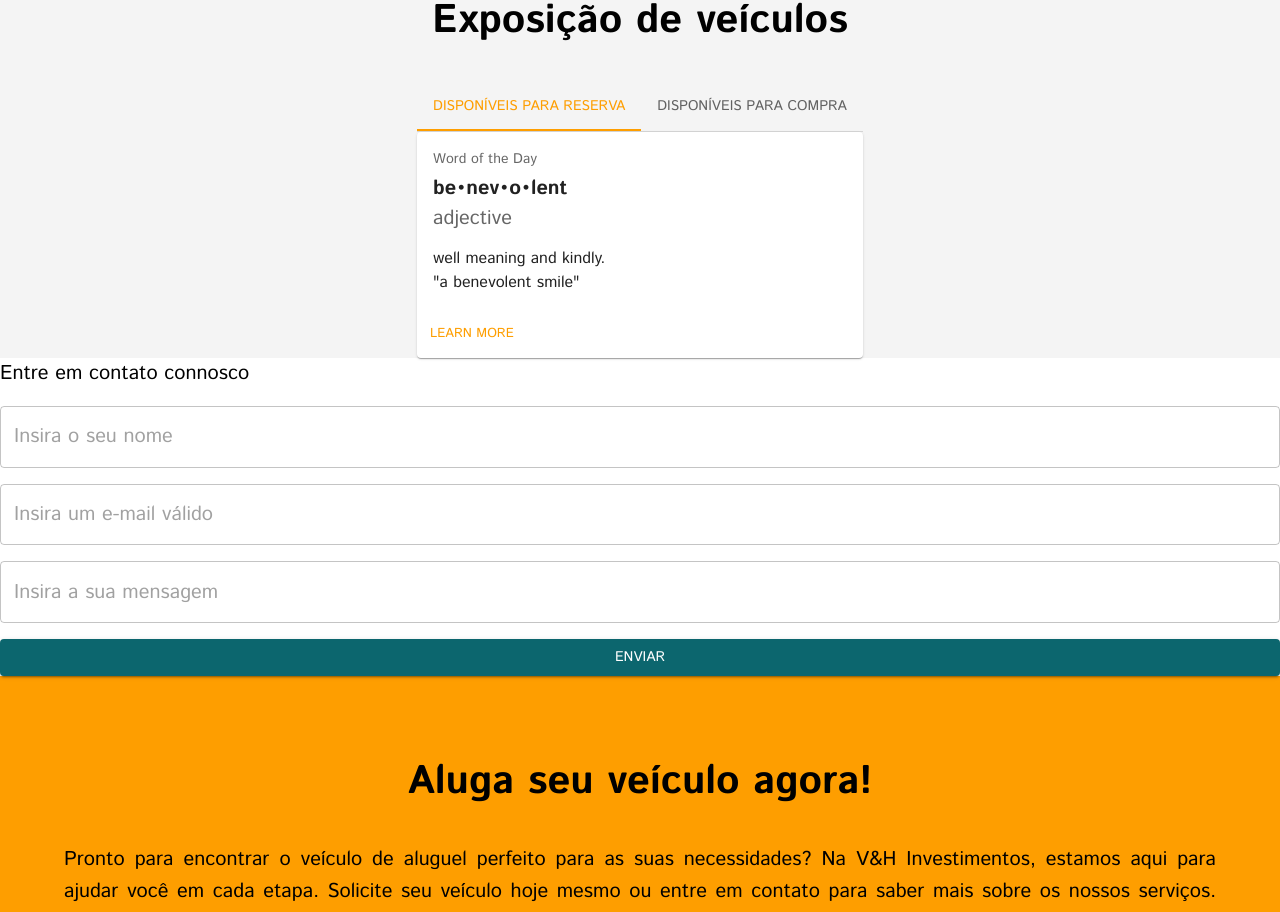
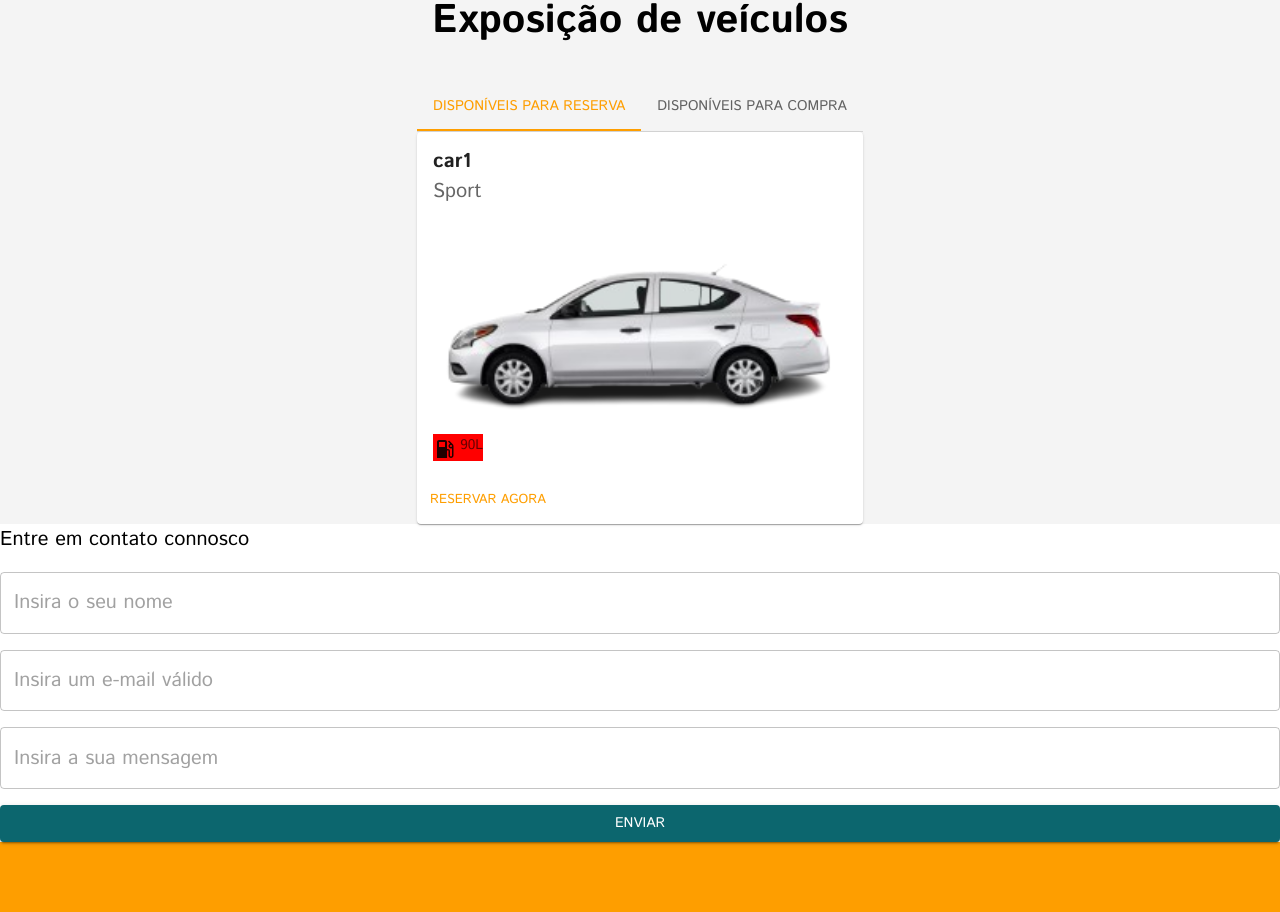
Before and after one commit to d-coder47/rent-a-car, a React (Vite) app: page / in a window 1280 px wide. Shown: the part 3757-4669 px from the top of the page. Built offline with nearby package versions, Linux system fonts and the light colour scheme.

Commit message:
feat: add improves to car gallery

```diff
--- a/src/components/CarGallery/CarCard.tsx
+++ b/src/components/CarGallery/CarCard.tsx
@@ -1,34 +1,50 @@
 import {
+  Avatar,
+  Box,
   Button,
   Card,
   CardActions,
   CardContent,
+  CardHeader,
+  CardMedia,
   Typography,
 } from "@mui/material";
 import React from "react";
-import { CarCardProps } from "../../interfaces";
+import { ICarCard } from "../../interfaces";
+import { LocalGasStation } from "@mui/icons-material";
 
-const CarCard: React.FC<CarCardProps> = ({ cars }) => {
+const CarCard: React.FC<ICarCard> = ({ car }) => {
   return (
     <Card sx={{ minWidth: 275 }}>
+      <CardHeader title={car.name} subheader="Sport" />
+      <CardMedia
+        component="img"
+        height="194"
+        image={car.image_path}
+        alt={car.name}
+      />
       <CardContent>
-        <Typography gutterBottom sx={{ color: "text.secondary", fontSize: 14 }}>
-          Word of the Day
-        </Typography>
-        <Typography variant="h5" component="div">
-          be•nev•o•lent
-        </Typography>
-        <Typography sx={{ color: "text.secondary", mb: 1.5 }}>
-          adjective
-        </Typography>
-        <Typography variant="body2">
-          well meaning and kindly.
-          <br />
-          {'"a benevolent smile"'}
-        </Typography>
+        <Box
+          sx={{
+            display: "flex",
+            flexDirection: "row",
+            justifyContent: "space-between",
+            alignItems: "flex-end",
+            width: "50px",
+            background: "red",
+          }}
+        >
+          <LocalGasStation />
+          <Typography
+            gutterBottom
+            sx={{ color: "text.secondary", fontSize: 14 }}
+          >
+            90L
+          </Typography>
+        </Box>
       </CardContent>
       <CardActions>
-        <Button size="small">Learn More</Button>
+        <Button size="small">Reservar agora</Button>
       </CardActions>
     </Card>
   );
--- a/src/components/CarGallery/CarGallery.tsx
+++ b/src/components/CarGallery/CarGallery.tsx
@@ -1,11 +1,10 @@
-import { Typography } from "@mui/material";
 import React from "react";
 import CarCard from "./CarCard";
 import car1 from "../../assets/cars/car1.png";
 import car2 from "../../assets/cars/car2.png";
 import car3 from "../../assets/cars/car3.png";
 import car4 from "../../assets/cars/car4.png";
-import { CarGalleryProps } from "../../interfaces";
+import { ICarGallery } from "../../interfaces";
 
 const cars = [
   {
@@ -44,8 +43,8 @@ const cars = [
     cambio_type: "Manual",
   },
 ];
-const CarGallery: React.FC<CarGalleryProps> = ({ type }) => {
-  return <CarCard cars={cars} />;
+const CarGallery: React.FC<ICarGallery> = ({ type }) => {
+  return <CarCard car={cars[0]} />;
 };
 
 export default CarGallery;
```
Also changed, not shown: src/interfaces/index.tsx (+4 -4 lines).
